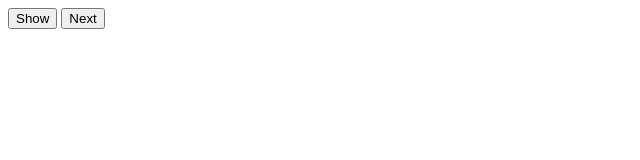
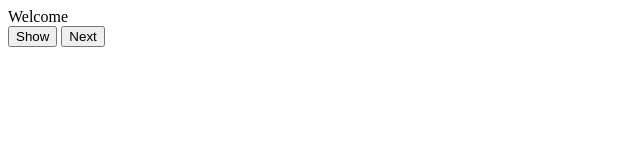
Before and after one commit to brad-h/flashchords, a plain HTML site: page index.html in a window 1280 px wide. Shown: the whole page, without its empty margins (0-640 px from the left). Drawn offline with Linux system fonts and the light colour scheme.

Commit message:
seed feed with an initial value

```diff
--- a/index.html
+++ b/index.html
@@ -10,7 +10,7 @@
 </head>
 <body>
     <div id="app">
-        <div id="quiz"></div>
+        <div id="quiz">Welcome</div>
         <button id="show">Show</button>
         <button id="next">Next</button>
     </div>
```
